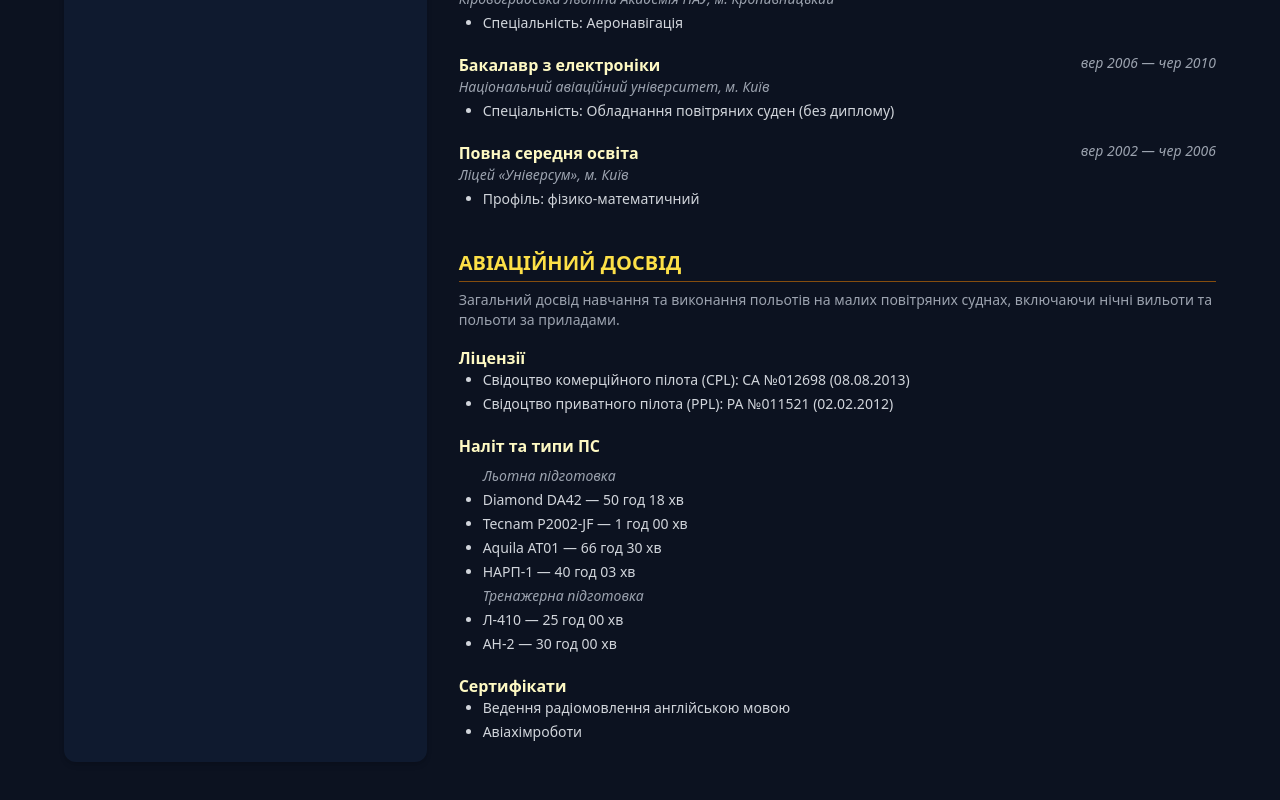
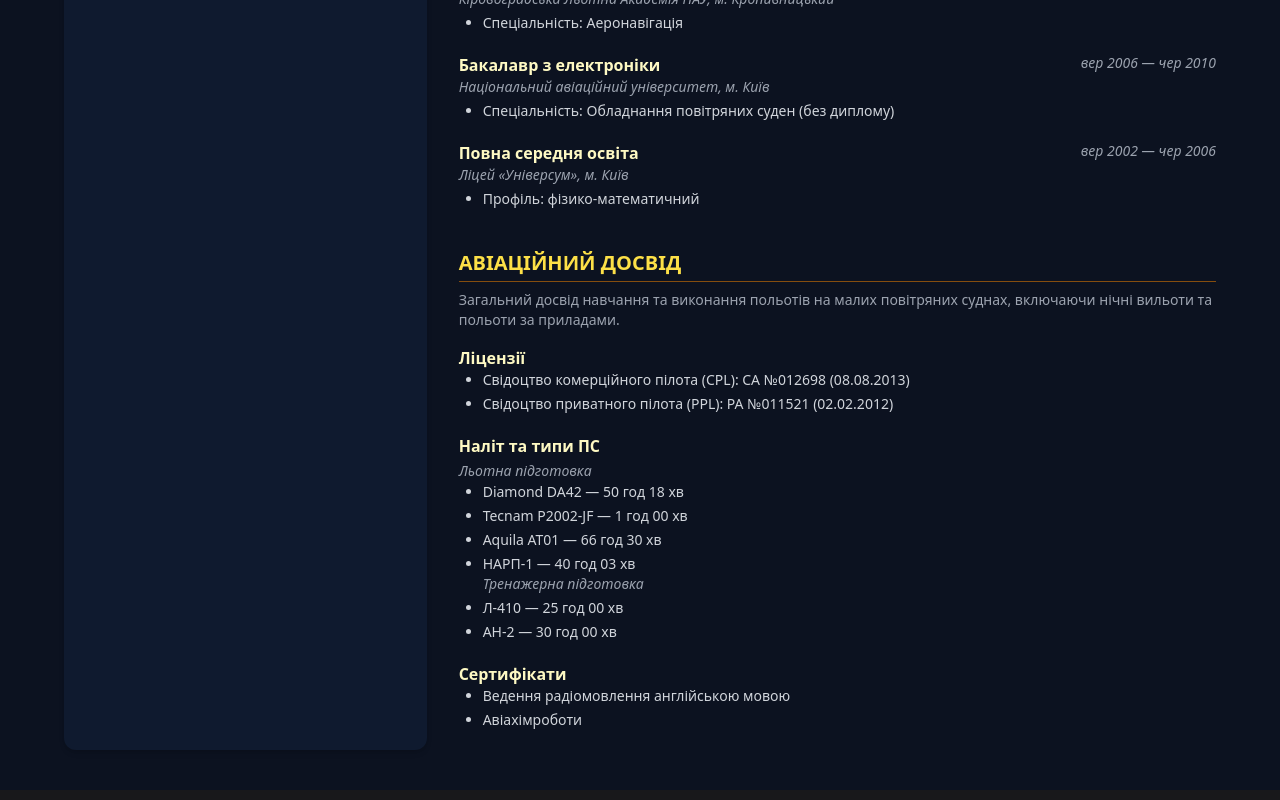
Before and after one commit to OKchesterOK/cv-landing, a React (Vite) app: page / in a window 1280 px wide. Shown: the part 1238-2038 px from the top of the page. Built offline with nearby package versions, Linux system fonts and the light colour scheme.

Commit message:
Update App.jsx

```diff
--- a/src/App.jsx
+++ b/src/App.jsx
@@ -157,16 +157,21 @@ export default function App() {
               'АН-2 (тренажер) — 30 год'
             ]} /> */}
             <ListItem title="Наліт та типи ПС">
+              <span className="text-sm italic text-gray-400">
+                  Льотна підготовка
+              </span>
               <ul className="list-disc pl-6 text-sm text-gray-300 space-y-1">
-                <li className="!list-none mt-2">
+{/*                 <li className="!list-none mt-2">
                   <span className="text-sm italic text-gray-400">
                     Льотна підготовка
                   </span>
-                </li>
+                </li> */}
                 <li>Diamond DA42 — 50 год 18 хв</li>
                 <li>Tecnam P2002-JF — 1 год 00 хв</li>
                 <li>Aquila AT01 — 66 год 30 хв</li>
                 <li>НАРП-1 — 40 год 03 хв</li>
+              </ul>
+               <ul className="list-disc pl-6 text-sm text-gray-300 space-y-1">
                 <li className="!list-none">
                   <span className="text-sm italic text-gray-400">
                     Тренажерна підготовка
```
